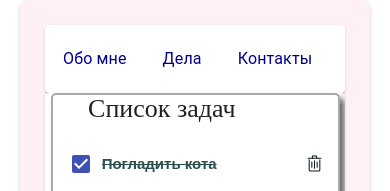
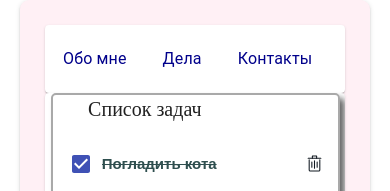
Before and after one commit to WebHeroSchool/react_aal11, a React (Create React App) app: page /todo in a window 390 px wide. Shown: the top 191 px of the page. Built offline with nearby package versions, Linux system fonts and the light colour scheme.

Commit message:
адаптив

```diff
--- a/src/components/Todo/Todo.module.css
+++ b/src/components/Todo/Todo.module.css
@@ -19,7 +19,7 @@
     margin-top: 12px;
     padding-left: 3%;
     width: 37%;
-    font: normal normal 26px/16px cursive;
+    font: normal normal 20px/16px cursive;
 }
 
 /*Styles for Itemlist block*/
@@ -89,6 +89,7 @@
     .todo_title {
         width: 35%;
         margin: 2% 0 1% 0;
+
     }
 
     .container {
```
